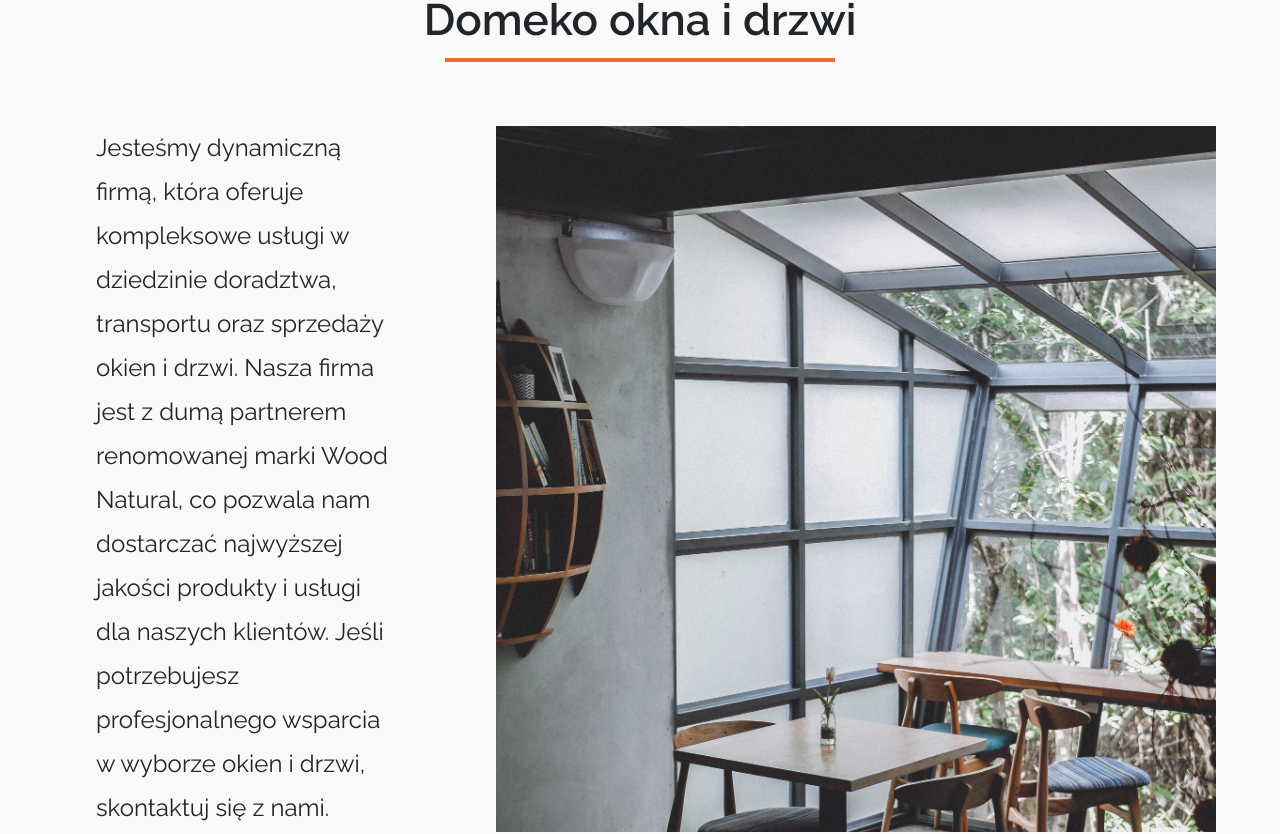
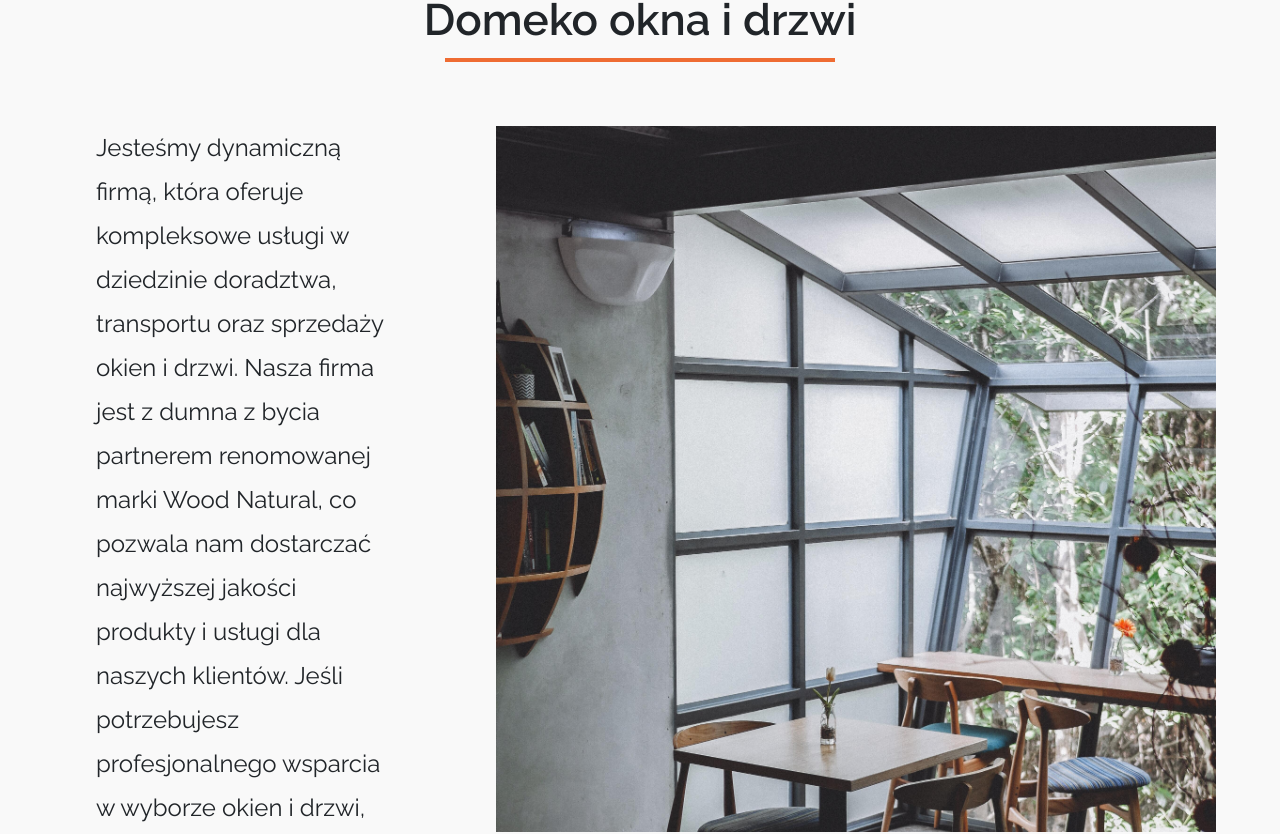
Before and after one commit to dawiddomaradzki/Domeko-okna, a React (Create React App) app: page / in a window 1280 px wide. Shown: the part 738-1572 px from the top of the page. Built offline with nearby package versions, Linux system fonts and the light colour scheme.

Commit message:
add corrections

```diff
--- a/src/App.tsx
+++ b/src/App.tsx
@@ -17,7 +17,7 @@ import WoodWindow from './components/WoodWindow/WoodWindow';
 import WoodWindowInfo from './components/WoodWindow/WoodWindowInfo';
 
 const App = () => {
-    AOS.init({ once: false });
+    AOS.init({ once: true });
     return (
         <div>
             <Navigation />
--- a/src/components/HomeInformation/HomeInformation.tsx
+++ b/src/components/HomeInformation/HomeInformation.tsx
@@ -18,11 +18,11 @@ const HomeInformation = ({ className }: HomeInformationProps) => {
                 <TextSectionWrapper>
                     <StyledText>
                         Jesteśmy dynamiczną firmą, która oferuje kompleksowe usługi w dziedzinie doradztwa, transportu
-                        oraz sprzedaży okien i drzwi. Nasza firma jest z dumą partnerem renomowanej marki Wood Natural,
-                        co pozwala nam dostarczać najwyższej jakości produkty i usługi dla naszych klientów. Jeśli
-                        potrzebujesz profesjonalnego wsparcia w wyborze okien i drzwi, skontaktuj się z nami. Jesteśmy
-                        gotowi odpowiedzieć na Twoje pytania i zapewnić rozwiązania, które spełnią Twoje oczekiwania.
-                        Wood Glass Team to pewność jakości i satysfakcji klienta.
+                        oraz sprzedaży okien i drzwi. Nasza firma jest z dumna z bycia partnerem renomowanej marki Wood
+                        Natural, co pozwala nam dostarczać najwyższej jakości produkty i usługi dla naszych klientów.
+                        Jeśli potrzebujesz profesjonalnego wsparcia w wyborze okien i drzwi, skontaktuj się z nami.
+                        Jesteśmy gotowi odpowiedzieć na Twoje pytania i zapewnić rozwiązania, które spełnią Twoje
+                        oczekiwania. Wood Glass Team to pewność jakości i satysfakcji klienta.
                     </StyledText>
                 </TextSectionWrapper>
                 <Wrapper>
--- a/src/components/IconsSection/IconsSection.tsx
+++ b/src/components/IconsSection/IconsSection.tsx
@@ -14,7 +14,7 @@ interface IconsSectionProps {
 
 const IconsSection = ({ className }: IconsSectionProps) => {
     return (
-        <div className={className} data-aos="fade-in" data-aos-anchor-placement="center-bottom">
+        <div className={className} data-aos="fade-in" data-aos-anchor-placement="top-bottom">
             <Container>
                 <ImgWrapper>
                     <img src={PeopleIcon} alt="PeopleIcon" style={{ width: '180px' }} />
--- a/src/components/Pros/Pros.tsx
+++ b/src/components/Pros/Pros.tsx
@@ -139,6 +139,9 @@ const Header = styled.p`
     font-weight: ${FONT_WEIGHT.medium};
     text-align: center;
     margin-bottom: 3rem;
+    @media (max-width: ${SCREEN_WIDTH.small}) {
+        font-size: ${FONT_SIZE.normal};
+    }
 `;
 const Text = styled.p`
     text-align: center;
--- a/src/components/WoodWindow/WoodWindow.tsx
+++ b/src/components/WoodWindow/WoodWindow.tsx
@@ -116,6 +116,9 @@ const StyledText = styled.p`
     @media (max-width: ${SCREEN_WIDTH.medium}) {
         line-height: ${LINE_HEIGHT.medium};
     }
+    @media (max-width: ${SCREEN_WIDTH.small}) {
+        font-size: ${FONT_SIZE.snormal};
+    }
 `;
 
 const StyledImg = styled.img`
```
